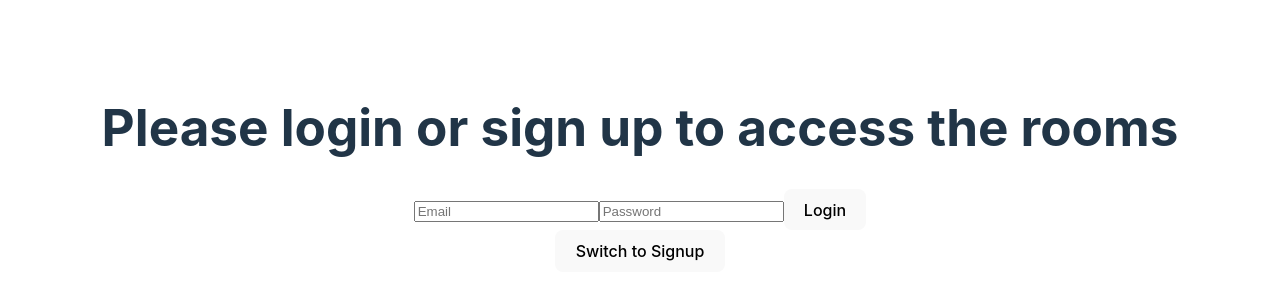
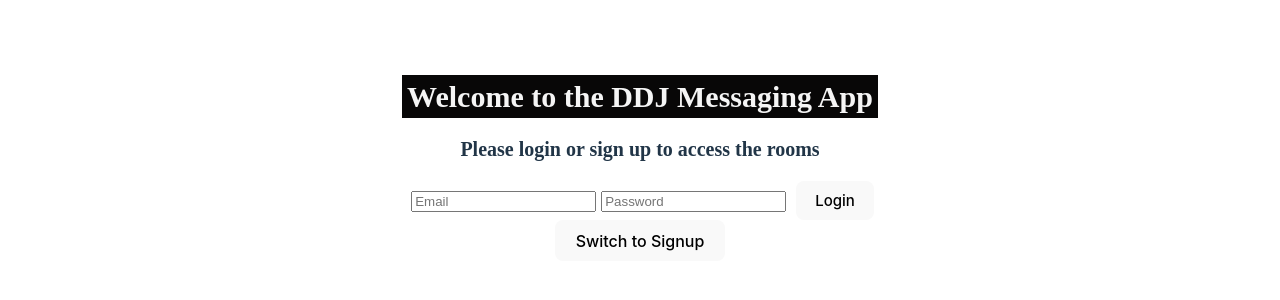
Before and after one commit to uprighted-learners/project-react-chat-DavidChatmanIV, a React (Vite) app in the folder client/: page /auth in a window 1280 px wide. Shown: the part 232-532 px from the top of the page. Built offline with nearby package versions, Linux system fonts and the light colour scheme; the HTML template or start-up script is replaced by a standard one.

Commit message:
added header and added some style to the auth section

```diff
--- a/client/src/App.jsx
+++ b/client/src/App.jsx
@@ -4,6 +4,7 @@ import { Route, Routes, useLocation } from "react-router-dom";
 import MainIndex from "./components/Main/MainIndex";
 import "./App.css";
 import LoginPrompt from "./components/Auth/LoginPrompt";
+import Header from "./components/Header/Header";
 
 function App() {
   //token functionality put into App for ease of use for other members of the team
@@ -23,6 +24,7 @@ function App() {
 
   return (
     <>
+      <Header token={token} />
       <Routes>
         <Route
           path="/auth"
--- a/client/src/components/Auth/Auth.css
+++ b/client/src/components/Auth/Auth.css
@@ -0,0 +1,11 @@
+.prompt{
+    font-size: 20px;
+    font-family: 'Times New Roman', Times, serif;
+}
+.submit{
+    font-size: 15px;
+    margin-left: 10px;
+}
+input{
+    margin-left: 5px;
+}
--- a/client/src/components/Auth/Auth.jsx
+++ b/client/src/components/Auth/Auth.jsx
@@ -1,13 +1,14 @@
 import React, { useState } from "react";
 import Signup from "./Signup";
 import Login from "./Login";
+import "./Auth.css"
 
 const Auth = ({ onTokenUpdate }) => {
   const [isLogin, setIsLogin] = useState(true);
 
   return (
     <>
-      <h1>Please login or sign up to access the rooms</h1>
+      <h2 className="prompt">Please login or sign up to access the rooms</h2>
       {isLogin ? (
         <Login onTokenUpdate={onTokenUpdate} />
       ) : (
--- a/client/src/components/Auth/Login.jsx
+++ b/client/src/components/Auth/Login.jsx
@@ -35,7 +35,7 @@ const Login = ({ onTokenUpdate }) => {
       const data = await response.json();
       onTokenUpdate(data.token);
       setError("");
-      navigate('/')
+      navigate('/');//this command sends you back to the main page
     } catch (error) {
       setError(error.message);
     }
@@ -55,7 +55,7 @@ const Login = ({ onTokenUpdate }) => {
         placeholder="Password"
         onChange={handleChange}
       />
-      <button type="submit">Login</button>
+      <button type="submit" className="submit">Login</button>
       {error && <p>{error}</p>}
     </form>
   );
--- a/client/src/components/Auth/LoginPrompt.jsx
+++ b/client/src/components/Auth/LoginPrompt.jsx
@@ -10,7 +10,7 @@ const LoginPrompt = () => {
 
   return (
     <>
-      <h2>You need to log in to access this page</h2>
+      <h2>You must login or sign up to access this page</h2>
       <button onClick={handleLoginRedirect}>Go to Login</button>
     </>
   );
--- a/client/src/components/Auth/Signup.jsx
+++ b/client/src/components/Auth/Signup.jsx
@@ -36,7 +36,7 @@ const Signup = ({ onTokenUpdate }) => {
       const data = await response.json();
       onTokenUpdate(data.token);
       setError("");
-      navigate('/');
+      navigate('/');// sends you back to the main page
     } catch (error) {
       setError(error.message);
     }
@@ -68,7 +68,7 @@ const Signup = ({ onTokenUpdate }) => {
         placeholder="Password"
         onChange={handleChange}
       />
-      <button type="submit">Sign Up</button>
+      <button type="submit" className="submit">Sign Up</button>
       {error && <p>{error}</p>}
     </form>
   );
--- /dev/null
+++ b/client/src/components/Header/Header.css
@@ -0,0 +1,21 @@
+.header h1 {
+  font-size: 30px;
+  padding: 2px;
+  color: whitesmoke;
+  margin: 3px;
+}
+.header {
+  display: grid;
+  grid-template-rows: auto auto;
+  align-items: center;
+  font-family: cursive;
+  background-color: rgb(8, 7, 7);
+}
+.header p {
+  font-size: 10px;
+  color: whitesmoke;
+  margin: 5px;
+  padding: 3px;
+  justify-self: start;
+  background-color: midnightblue
+}
--- /dev/null
+++ b/client/src/components/Header/Header.jsx
@@ -0,0 +1,12 @@
+import React from "react";
+import "./Header.css";
+
+export default function Header({ token }) {
+  return (
+    <header className="header">
+      <h1>Welcome to the DDJ Messaging App</h1>
+      {token && <p>✔ You are logged in</p>}
+      {/* decided to add a little conditional render to notify of being logged in */}
+    </header>
+  );
+}
```
